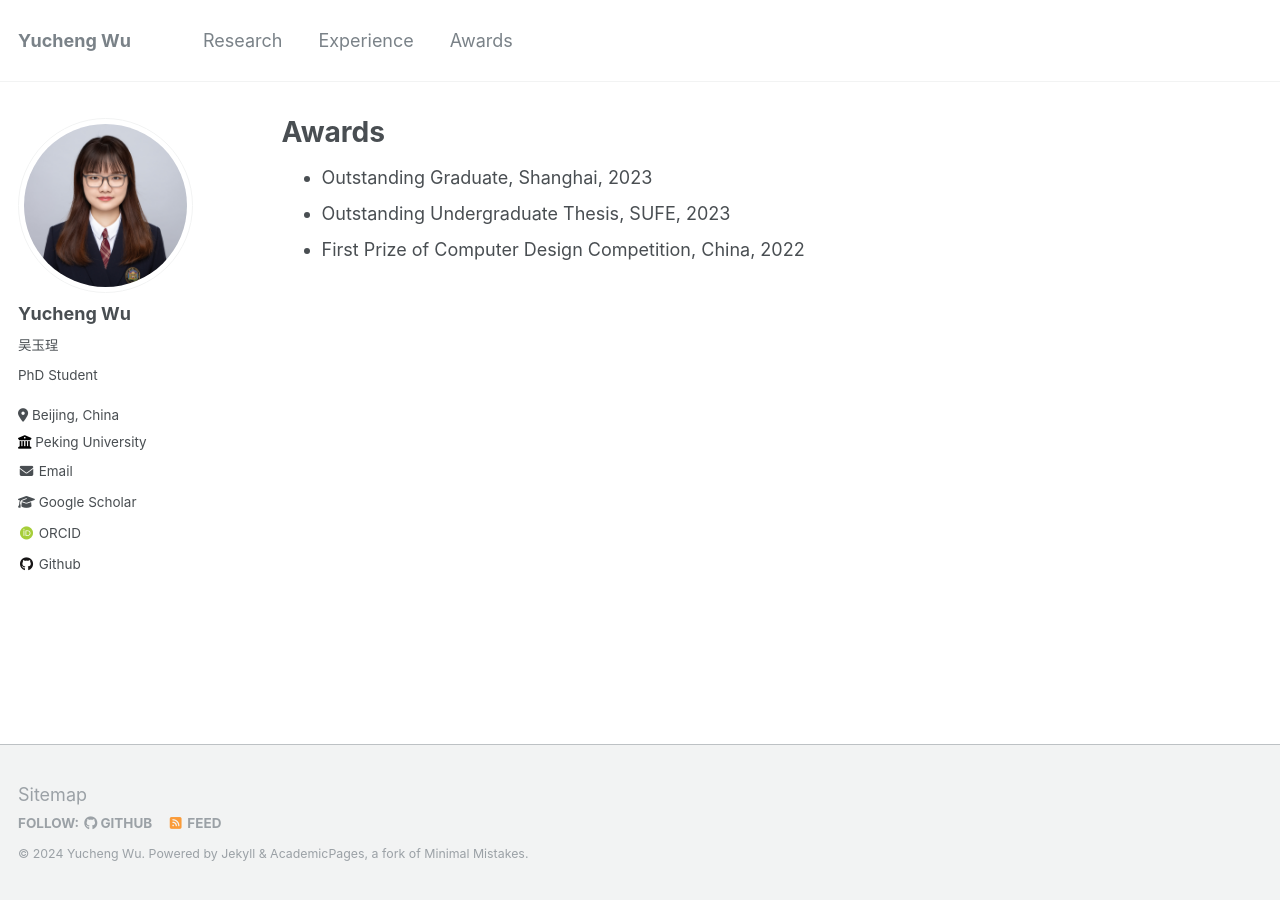
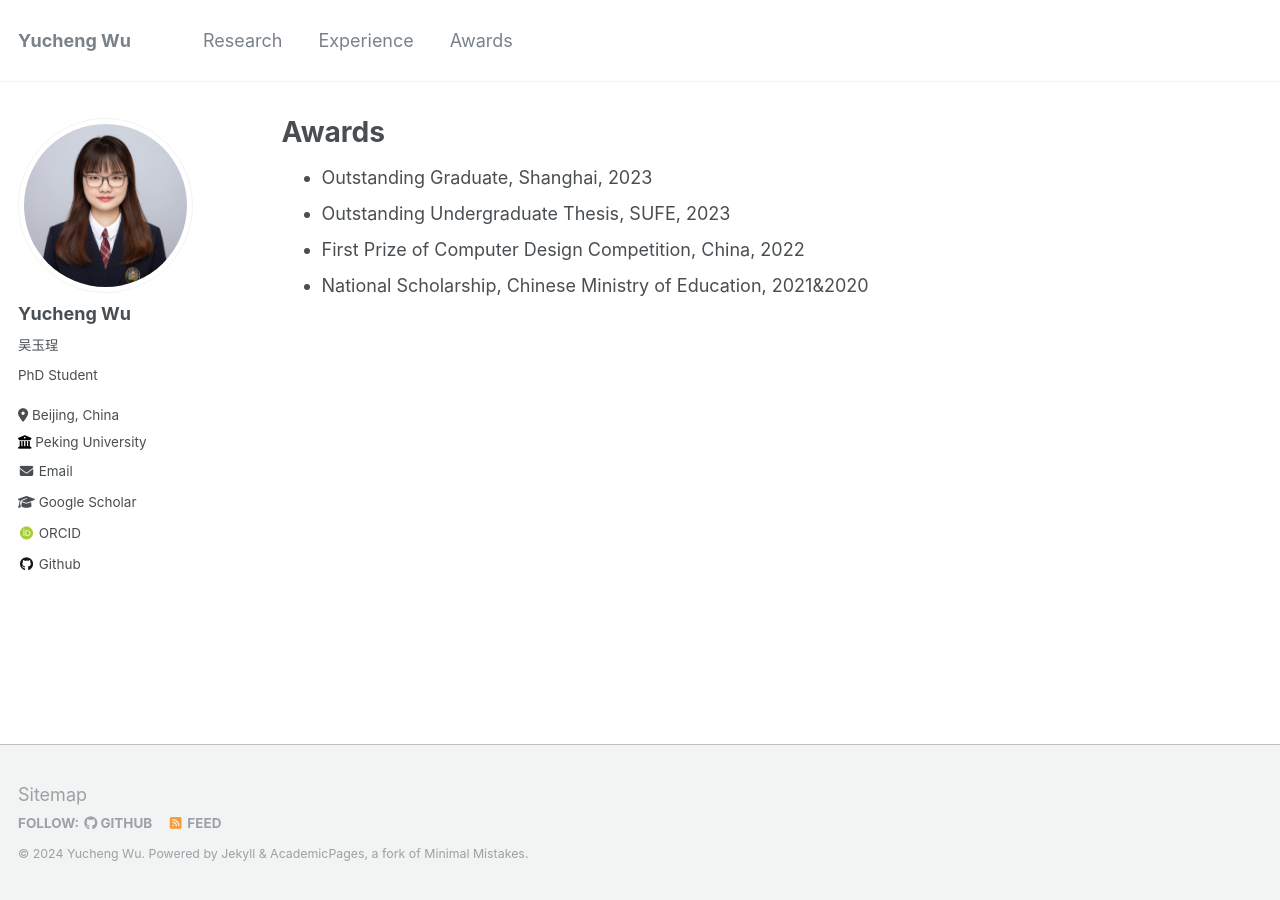
Before and after one commit to wuyucheng2002/wuyucheng2002.github.io, a Jekyll site: the page built from _pages/awards.md, in a window 1280 px wide. Built offline with Jekyll 4.4.1, drawn with Linux system fonts in a browser that asks for light colours; some web fonts are replaced.

Commit message:
Update awards.md

```diff
--- a/_pages/awards.md
+++ b/_pages/awards.md
@@ -8,3 +8,4 @@ author_profile: true
 * Outstanding Graduate, Shanghai, 2023
 * Outstanding Undergraduate Thesis, SUFE, 2023
 * First Prize of Computer Design Competition, China, 2022
+* National Scholarship, Chinese Ministry of Education, 2021&2020
```
